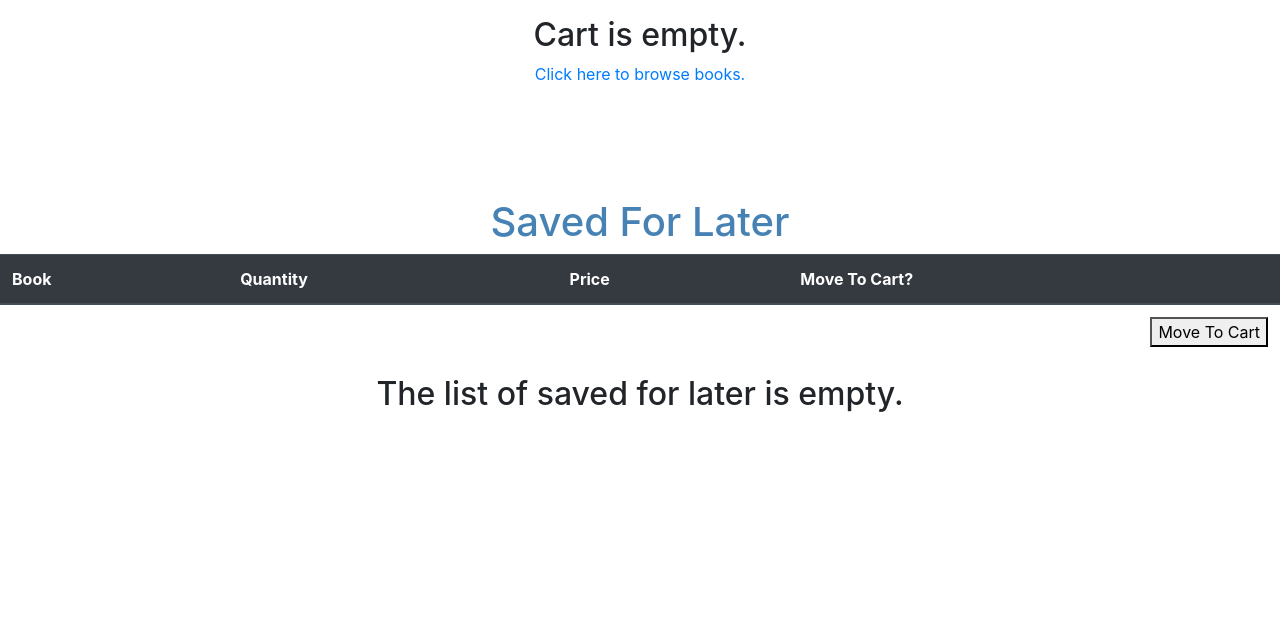
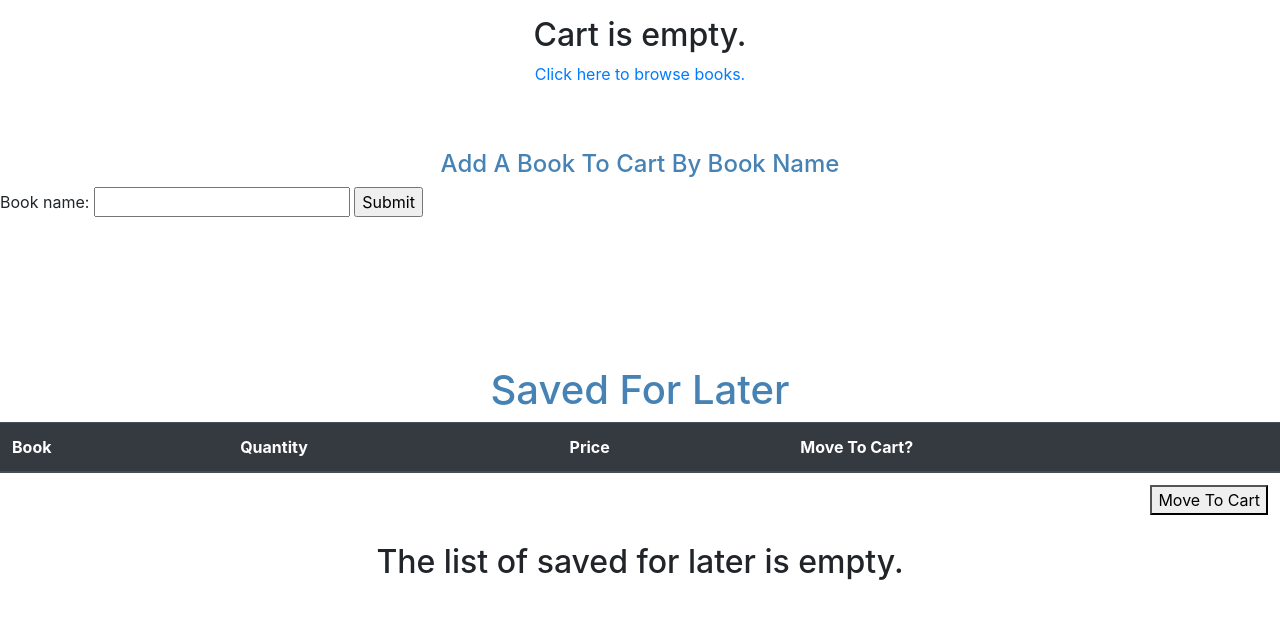
Before and after one commit to keniachang/WebProject, a Django app: page /cart/ in a window 1280 px wide. Shown: the part 107-726 px from the top of the page. Run offline with Django 3.2, Linux system fonts and the light colour scheme; a user stored in the database is signed in; data comes from the database, SQL or seed files in the repository; some libraries are stand-ins or nearby versions.

Commit message:
Implement add to cart function for user

```diff
--- a/cart/templates/cart.html
+++ b/cart/templates/cart.html
@@ -1,7 +1,6 @@
 {% extends 'base.html' %}
 
 <!-- TODO: user can access his/her cart from any page? (make sure all pages extends base.html) -->
-<!-- TODO: every user has his/her own cart created when account created? -->
 <!-- TODO: logged-in user can add books to his/her cart when browsing books -->
 
 {% block content %}
@@ -61,6 +60,20 @@
         </div>
     {% endif %}
 
+    <!-- add book to cart by book name -->
+    <br \>
+    <br \>
+    <div align="center" style="color: steelblue">
+        <h4>Add A Book To Cart By Book Name</h4>
+    </div>
+    <form action="#" method="get">
+        <label for="bname">Book name:</label>
+        <input type="text" id="bname" name="addToCart" value="{{ book.item.title }}">
+        <input type="submit" value="Submit">
+    </form>
+    <br \>
+    <br \>
+
     <!-- separate cart's table and save-for-later table -->
     <br \>
     <br \>
--- a/cart/views.py
+++ b/cart/views.py
@@ -2,17 +2,20 @@ from django.http import HttpResponseRedirect
 from django.shortcuts import render
 from django.contrib.auth.decorators import login_required
 from .models import Cart, CartItem, has_cart, total
+from book.models import Book
+from django.shortcuts import get_object_or_404
 
 
 # TODO: change the login_url to the normal user login page
-@login_required(login_url='/admin/')
+@login_required(login_url="/admin/")
 def cart_view(request):
     user = request.user
-    create_cart = has_cart(user)
+    create_cart = not (has_cart(user))
     if create_cart is True:
+        cart = Cart(user=user)
+        cart.save()
+    else:
         cart = Cart.objects.get(user=user)
-    else:
-        cart = Cart.create(user)
 
     try:
         items = cart.cartitem_set.all()
@@ -34,11 +37,12 @@ def cart_view(request):
 
     if request.method == 'POST':
         cart_item_ids = request.POST.getlist('saves')
-        for item_id in cart_item_ids:
-            # print(item_id)
-            cart_item = CartItem.objects.get(pk=item_id)
-            cart_item.save_for_later = True
-            cart_item.save(update_fields=['save_for_later'])
+        if cart_item_ids:
+            for item_id in cart_item_ids:
+                # print(item_id)
+                cart_item = CartItem.objects.get(pk=item_id)
+                cart_item.save_for_later = True
+                cart_item.save(update_fields=['save_for_later'])
 
         quantities = request.POST.getlist('quantity')
         # print(quantities)
@@ -57,10 +61,47 @@ def cart_view(request):
                 cart_item.delete()
 
         cart_item_ids = request.POST.getlist('unsaved')
-        for item_id in cart_item_ids:
-            cart_item = CartItem.objects.get(pk=item_id)
-            cart_item.save_for_later = False
-            cart_item.save(update_fields=['save_for_later'])
+        if cart_item_ids:
+            for item_id in cart_item_ids:
+                cart_item = CartItem.objects.get(pk=item_id)
+                cart_item.save_for_later = False
+                cart_item.save(update_fields=['save_for_later'])
+        return HttpResponseRedirect("/cart")
+
+    # Add book to cart by book name
+    book_name = request.GET.get('addToCart')
+    if book_name:
+        book = get_object_or_404(Book, title=book_name)
+        cart_item = cart.cartitem_set.filter(item=book)
+        if cart_item:
+            cart_item = cart_item[0]
+            cart_item.quantity += 1
+            cart_item.save(update_fields=['quantity'])
+        else:
+            CartItem.objects.create(item=book, cart=cart)
         return HttpResponseRedirect("/cart")
 
     return render(request, "cart.html", items_context)
+
+
+# TODO: change the login_url to the normal user login page
+@login_required(login_url="/admin/")
+def add_to_cart(request, book_id, current_page="/cart"):
+    user = request.user
+    create_cart = not (has_cart(user))
+    if create_cart is True:
+        cart = Cart(user=user)
+        cart.save()
+    else:
+        cart = Cart.objects.get(user=user)
+
+    book = Book.objects.get(pk=book_id)
+    cart_item = cart.cartitem_set.filter(item=book)
+    if cart_item:
+        cart_item = cart_item[0]
+        cart_item.quantity += 1
+        cart_item.save(update_fields=['quantity'])
+    else:
+        CartItem.objects.create(item=book, cart=cart)
+
+    return HttpResponseRedirect(current_page)
--- a/cart_data.json
+++ b/cart_data.json
@@ -7,10 +7,17 @@
     }
 },
 {
+    "model": "cart.cart",
+    "pk": 2,
+    "fields": {
+        "user": 1
+    }
+},
+{
     "model": "cart.cartitem",
-    "pk": 1,
+    "pk": 5,
     "fields": {
-        "item": 14,
+        "item": 16,
         "cart": 1,
         "quantity": 1,
         "save_for_later": false
@@ -18,9 +25,9 @@
 },
 {
     "model": "cart.cartitem",
-    "pk": 2,
+    "pk": 6,
     "fields": {
-        "item": 16,
+        "item": 14,
         "cart": 1,
         "quantity": 1,
         "save_for_later": false
```
Also changed, not shown: wishlist/templates/wishlist.html (+7 -0 lines), wishlist/views.py (+6 -4 lines).
